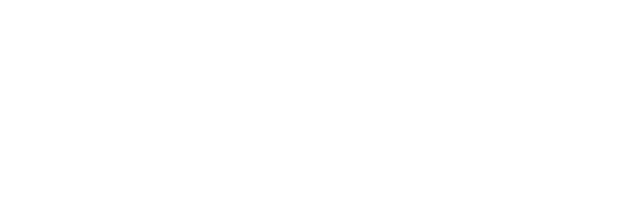
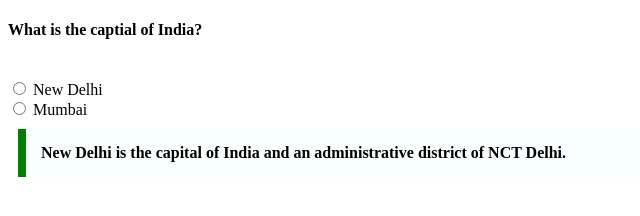
Before and after one commit to acciojob/trivia-ArbajAr7, a website: page main.html in a window 1280 px wide. Shown: the whole page, without its empty margins (0-640 px from the left). Drawn offline with Linux system fonts and the light colour scheme.

Commit message:
created a submission

```diff
--- a/main.html
+++ b/main.html
@@ -7,6 +7,12 @@
 </head>
 
 <body>
+	<h4>What is the captial of India?</h2><br>
+	<input type="radio" id="places" name="place" value="New Delhi">
+    <label for="places">New Delhi</label><br>
+	<input type="radio" id="places" name="place" value="Mumbai">
+    <label for="places">Mumbai</label>
+	<blockquote id="quote" cite="https://en.wikipedia.org/wiki/New_Delhi">New Delhi is the capital of India and an administrative district of NCT Delhi.</blockquote>
 	<!-- the entire body must be written by student -->
     <script type="text/javascript" src="./script.js">
 </script>
--- a/styles.css
+++ b/styles.css
@@ -1,2 +1,8 @@
-
-/* Your CSS Code here. */
+#quote {
+	Max-width: 600px;
+	Margin: 10px;
+	Padding: 15px;
+    Border-left: 8px solid green;
+    Background-color:#f8fffe;
+    Font-weight: Bold;
+}
```
